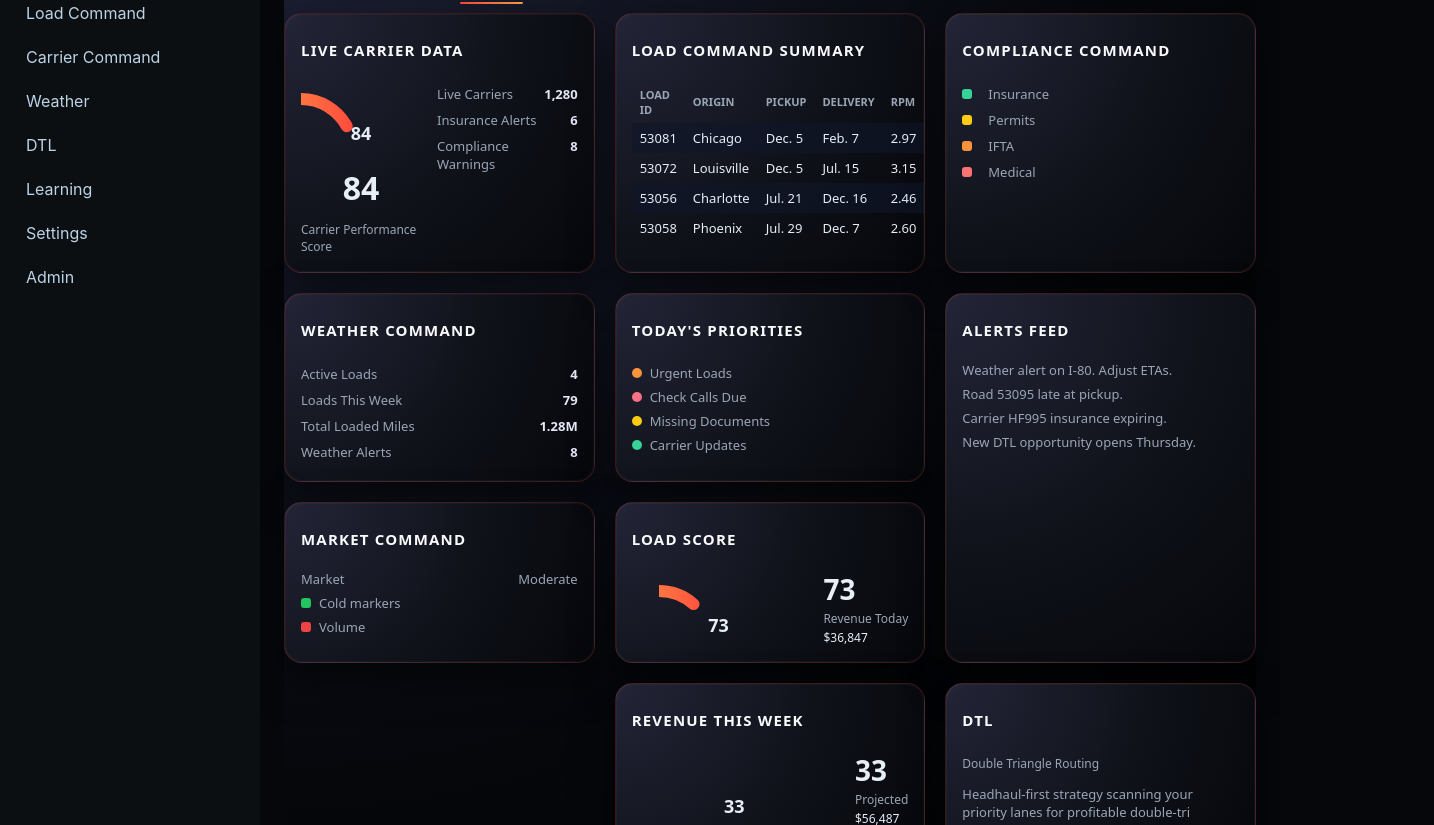
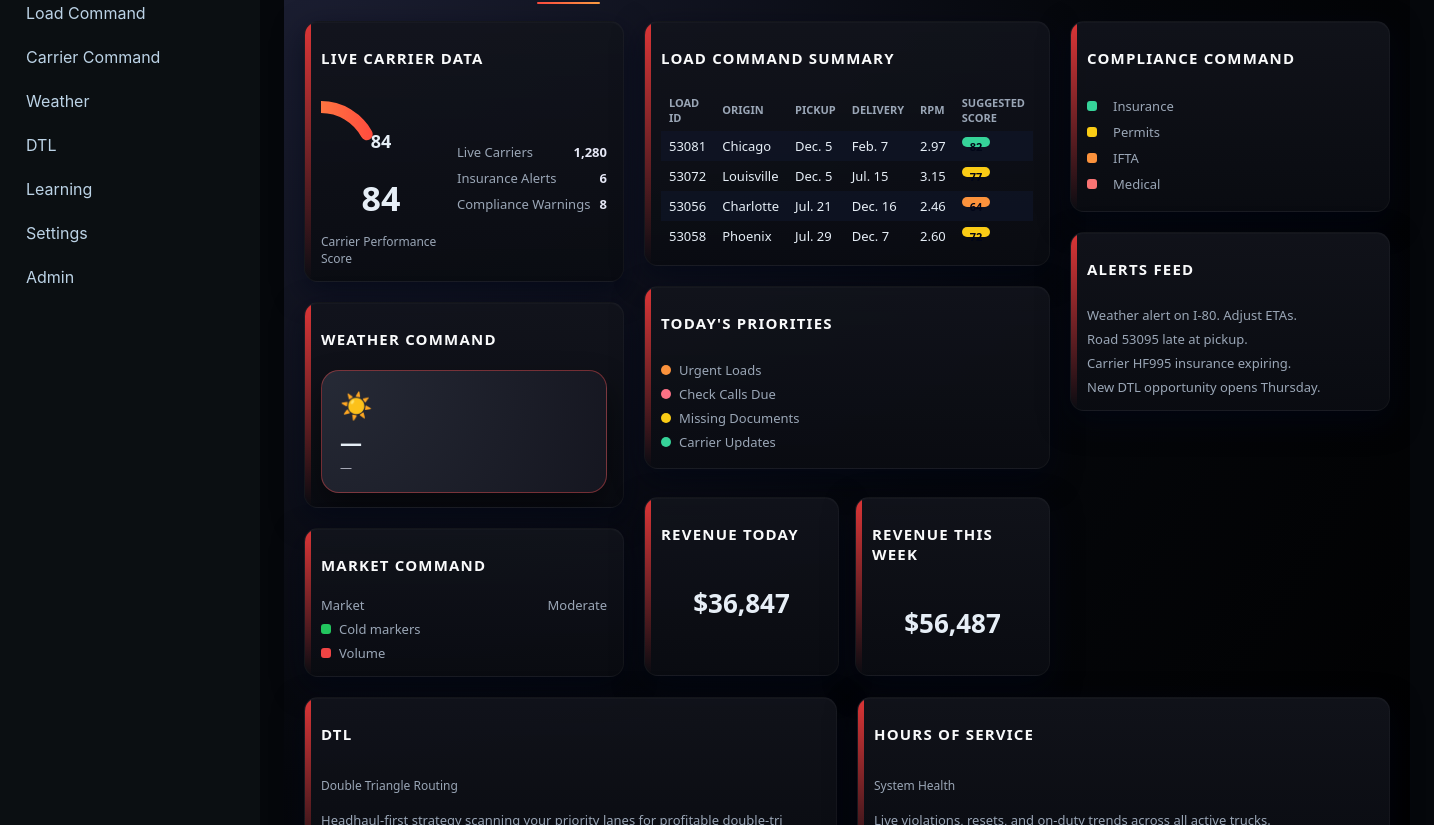
Before and after one commit to Moven25/moven-command-center, a React (Vite) app: page / in a window 1280 px wide. Shown: the part 135-960 px from the top of the page, 1434 px wide, since content can reach past the window. Built offline with nearby package versions, Linux system fonts and the light colour scheme.

Commit message:
Finish Mission Control Option B2 layout

```diff
--- a/src/pages/Dashboard.css
+++ b/src/pages/Dashboard.css
@@ -99,42 +99,68 @@
 /* MAIN LAYOUT ----------------------------------------------------- */
 
 .mc-main {
-  padding: 0 0 28px;
+  padding: 8px 20px 28px;
 }
 
 .mc-grid {
   display: grid;
-  grid-template-columns: 1fr 1fr 1fr;
-  grid-auto-rows: minmax(120px, auto);
+  grid-template-columns: 320px 1fr 320px;
+  grid-auto-rows: minmax(140px, auto);
   gap: 20px;
   width: 100%;
   max-width: 1800px;
   margin: 0 auto;
+  align-items: start;
+}
+
+.mc-column {
+  display: flex;
+  flex-direction: column;
+  gap: 20px;
+}
+
+.mc-column-left {
+  grid-column: 1;
+}
+
+.mc-column-center {
+  grid-column: 2;
+}
+
+.mc-column-right {
+  grid-column: 3;
 }
 
 /* CARDS ----------------------------------------------------------- */
 
 .mc-card {
-  background: radial-gradient(circle at top left, #232538 0, #10121a 55%, #05070b 100%);
-  border-radius: 18px;
-  border: 1px solid var(--mc-border-soft);
-  box-shadow: 0 16px 40px rgba(0, 0, 0, 0.5);
-  padding: 14px 16px 16px;
+  background: linear-gradient(180deg, rgba(18,20,28,0.9), rgba(10,12,18,0.95));
+  border-radius: 14px;
+  border: 1px solid rgba(255, 255, 255, 0.04);
+  box-shadow: 0 10px 30px rgba(2,6,23,0.6), inset 0 1px 0 rgba(255,255,255,0.02);
+  padding: 14px 16px;
   position: relative;
   overflow: hidden;
+  display: flex;
+  flex-direction: column;
 }
 
-.mc-card::before {
+.mc-card::after {
   content: "";
   position: absolute;
-  inset: 0;
-  border-radius: inherit;
-  border: 1px solid rgba(255, 255, 255, 0.03);
+  left: 0;
+  top: 0;
+  bottom: 0;
+  width: 6px;
+  background: linear-gradient(180deg, var(--mc-border), rgba(255,255,255,0));
+  border-top-left-radius: 14px;
+  border-bottom-left-radius: 14px;
+  opacity: 0.85;
   pointer-events: none;
 }
 
 .mc-card--tall {
-  grid-row: span 2;
+  min-height: 320px;
 }
 
 .mc-card-header {
@@ -153,71 +179,29 @@
 
 /* GRID AREAS (approximate to mockup) ------------------------------ */
 
-.mc-card-live {
-  grid-column: 1;
-  grid-row: 1 / span 2;
-}
-
-.mc-card-weather {
-  grid-column: 1;
-  grid-row: 3;
-}
-
-.mc-card-market {
-  grid-column: 1;
-  grid-row: 4;
-}
-
-.mc-card-load-summary {
-  grid-column: 2;
-  grid-row: 1 / span 2;
-}
-
-.mc-card-priorities {
-  grid-column: 2;
-  grid-row: 3;
-}
-
-.mc-card-load-score {
-  grid-column: 2;
-  grid-row: 4;
-}
-
-.mc-card-revenue-week {
-  grid-column: 2;
-  grid-row: 5;
-}
-
-.mc-card-compliance {
-  grid-column: 3;
-  grid-row: 1 / span 2;
-}
-
-.mc-card-alerts {
-  grid-column: 3;
-  grid-row: 3 / span 2;
-}
-
-.mc-card-dtl {
-  grid-column: 3;
-  grid-row: 5;
-}
-
-.mc-card-hos {
-  grid-column: 3;
-  grid-row: 6;
-}
+.mc-card--carrier { }
+.mc-card--weather { }
+.mc-card--market { }
+.mc-card--load-summary { }
+.mc-card--priorities { }
+.mc-card--revenue-today { }
+.mc-card--revenue-week { }
+.mc-card--compliance { }
+.mc-card--alerts { }
+.mc-card-dtl { }
+.mc-card-hos { }
 
 /* LIVE CARRIER ---------------------------------------------------- */
 
 .mc-live-body {
   display: flex;
   gap: 16px;
+  align-items: center;
 }
 
 .mc-live-gauge {
   position: relative;
-  width: 150px;
+  width: 170px;
   display: flex;
   flex-direction: column;
   align-items: center;
@@ -226,12 +210,13 @@
 .mc-live-score {
   position: absolute;
   bottom: 46px;
-  font-size: 32px;
-  font-weight: 700;
+  font-size: 34px;
+  font-weight: 800;
+  color: var(--mc-text);
 }
 
 .mc-live-label {
-  margin-top: 70px;
+  margin-top: 74px;
   font-size: 12px;
   color: var(--mc-muted);
 }
@@ -481,6 +466,35 @@
   margin-top: 18px;
 }
 
+/* revenue row layout inside center column */
+.mc-revenue-row {
+  display: grid;
+  grid-template-columns: 1fr 1fr;
+  gap: 16px;
+  margin-top: 8px;
+}
+
+.mc-revenue-centered {
+  display: flex;
+  align-items: center;
+  justify-content: center;
+  padding: 20px 8px;
+}
+
+.mc-revenue-amount {
+  font-size: 26px;
+  font-weight: 800;
+}
+
+/* subgrid for smaller cards */
+.mc-subgrid {
+  display: grid;
+  grid-template-columns: 1fr 1fr;
+  gap: 20px;
+  max-width: 1800px;
+  margin: 20px auto 0;
+}
+
 .mc-footer-btn {
   border-radius: 999px;
   border: 1px solid rgba(148, 163, 184, 0.7);
--- a/src/pages/Dashboard.jsx
+++ b/src/pages/Dashboard.jsx
@@ -104,11 +104,10 @@ const Dashboard = () => {
       <main className="mc-main">
         <section className="mc-grid">
 
-          {/* LEFT COLUMN -------------------------------------------------- */}
-          <article className="mc-card mc-card--tall mc-card-live">
-            <header className="mc-card-header">
-              <h2>Live Carrier Data</h2>
-            </header>
+          {/* LEFT COLUMN */}
+          <div className="mc-column mc-column-left">
+            <section className="mc-card mc-card--carrier">
+              <header className="mc-card-header"><h2>Live Carrier Data</h2></header>
               <div className="mc-live-body">
                 <div className="mc-live-gauge">
                   <Gauge value={carrierScore} max={100} />
@@ -130,36 +129,15 @@ const Dashboard = () => {
                   </li>
                 </ul>
               </div>
-          </article>
+            </section>
 
-          <article className="mc-card mc-card-weather">
-            <header className="mc-card-header">
-              <h2>Weather Command</h2>
-            </header>
-            <ul className="mc-metric-list">
-              <li>
-                <span>Active Loads</span>
-                <strong>{activeLoads}</strong>
-              </li>
-              <li>
-                <span>Loads This Week</span>
-                <strong>{loadsThisWeek}</strong>
-              </li>
-              <li>
-                <span>Total Loaded Miles</span>
-                <strong>{totalMiles}</strong>
-              </li>
-              <li>
-                <span>Weather Alerts</span>
-                <strong>{weatherAlerts}</strong>
-              </li>
-            </ul>
-          </article>
+            <section className="mc-card mc-card--weather">
+              <header className="mc-card-header"><h2>Weather Command</h2></header>
+              <WeatherMini />
+            </section>
 
-          <article className="mc-card mc-card-market">
-            <header className="mc-card-header">
-              <h2>Market Command</h2>
-            </header>
+            <section className="mc-card mc-card--market">
+              <header className="mc-card-header"><h2>Market Command</h2></header>
               <div className="mc-market-body">
                 <div className="mc-market-row">
                   <span className="mc-market-label">Market</span>
@@ -174,13 +152,13 @@ const Dashboard = () => {
                   <span>Volume</span>
                 </div>
               </div>
-          </article>
+            </section>
+          </div>
 
-          {/* CENTER COLUMN ------------------------------------------------ */}
-          <article className="mc-card mc-card--tall mc-card-load-summary">
-            <header className="mc-card-header">
-              <h2>Load Command Summary</h2>
-            </header>
+          {/* CENTER COLUMN */}
+          <div className="mc-column mc-column-center">
+            <section className="mc-card mc-card--load-summary">
+              <header className="mc-card-header"><h2>Load Command Summary</h2></header>
               <table className="mc-table">
                 <thead>
                   <tr>
@@ -209,103 +187,67 @@ const Dashboard = () => {
                   ))}
                 </tbody>
               </table>
-          </article>
+            </section>
 
-          <article className="mc-card mc-card-priorities">
-            <header className="mc-card-header">
-              <h2>Today's Priorities</h2>
-            </header>
+            <section className="mc-card mc-card--priorities">
+              <header className="mc-card-header"><h2>Today's Priorities</h2></header>
               <ul className="mc-priority-list">
                 <li><span className="mc-dot mc-dot--orange" />Urgent Loads</li>
                 <li><span className="mc-dot mc-dot--pink" />Check Calls Due</li>
                 <li><span className="mc-dot mc-dot--yellow" />Missing Documents</li>
                 <li><span className="mc-dot mc-dot--green" />Carrier Updates</li>
               </ul>
-          </article>
+            </section>
 
-          <article className="mc-card mc-card-load-score">
-            <header className="mc-card-header">
-              <h2>Load Score</h2>
-            </header>
-            <div className="mc-gauge-row">
-              <Gauge value={loadScore} max={100} />
-              <div className="mc-gauge-metrics">
-                <div className="mc-gauge-value">{loadScore}</div>
-                <div className="mc-gauge-caption">Revenue Today</div>
-                <div className="mc-gauge-subcaption">{formatCurrency(revenueToday)}</div>
+            <div className="mc-revenue-row">
+              <section className="mc-card mc-card--revenue-today">
+                <header className="mc-card-header"><h2>Revenue Today</h2></header>
+                <div className="mc-card-body mc-revenue-centered">
+                  <div className="mc-revenue-amount">{formatCurrency(revenueToday)}</div>
+                </div>
+              </section>
+
+              <section className="mc-card mc-card--revenue-week">
+                <header className="mc-card-header"><h2>Revenue This Week</h2></header>
+                <div className="mc-card-body mc-revenue-centered">
+                  <div className="mc-revenue-amount">{formatCurrency(revenueThisWeek)}</div>
+                </div>
+              </section>
             </div>
           </div>
-          </article>
 
-          <article className="mc-card mc-card-revenue-week">
-            <header className="mc-card-header">
-              <h2>Revenue This Week</h2>
-            </header>
-            <div className="mc-gauge-row">
-              <Gauge value={33} max={100} />
-              <div className="mc-gauge-metrics">
-                <div className="mc-gauge-value">33</div>
-                <div className="mc-gauge-caption">Projected</div>
-                <div className="mc-gauge-subcaption">
-                  {formatCurrency(revenueThisWeek)}
+          {/* RIGHT COLUMN */}
+          <div className="mc-column mc-column-right">
+            <section className="mc-card mc-card--compliance">
+              <header className="mc-card-header"><h2>Compliance Command</h2></header>
+              <ul className="mc-compliance-list">
+                <li><span className="mc-pill mc-pill--green" /> Insurance</li>
+                <li><span className="mc-pill mc-pill--yellow" /> Permits</li>
+                <li><span className="mc-pill mc-pill--orange" /> IFTA</li>
+                <li><span className="mc-pill mc-pill--red" /> Medical</li>
+              </ul>
+            </section>
+
+            <section className="mc-card mc-card--alerts">
+              <header className="mc-card-header"><h2>Alerts Feed</h2></header>
+              <Alerts items={alerts} />
+            </section>
           </div>
-              </div>
-            </div>
-          </article>
+        </section>
 
-          {/* RIGHT COLUMN ------------------------------------------------- */}
-          <article className="mc-card mc-card--tall mc-card-compliance">
-            <header className="mc-card-header">
-              <h2>Compliance Command</h2>
-            </header>
-            <ul className="mc-compliance-list">
-              <li>
-                <span className="mc-pill mc-pill--green" /> Insurance
-              </li>
-              <li>
-                <span className="mc-pill mc-pill--yellow" /> Permits
-              </li>
-              <li>
-                <span className="mc-pill mc-pill--orange" /> IFTA
-              </li>
-              <li>
-                <span className="mc-pill mc-pill--red" /> Medical
-              </li>
-            </ul>
-          </article>
+        {/* SUB ROW: DTL & HOS left as compact cards below main grid */}
+        <section className="mc-subgrid">
+          <section className="mc-card mc-card-dtl">
+            <header className="mc-card-header"><h2>DTL</h2></header>
+            <p className="mc-small-label">Double Triangle Routing</p>
+            <p className="mc-small-copy">Headhaul-first strategy scanning your priority lanes for profitable double-tri options this week.</p>
+          </section>
 
-          <article className="mc-card mc-card--tall mc-card-alerts">
-            <header className="mc-card-header">
-              <h2>Alerts Feed</h2>
-            </header>
-            <ul className="mc-alerts-list">
-              {alerts.map((a, i) => (
-                <li key={i}>{a}</li>
-              ))}
-            </ul>
-          </article>
-
-          <article className="mc-card mc-card-dtl">
-            <header className="mc-card-header">
-              <h2>DTL</h2>
-            </header>
-            <p className="mc-small-label">Double Triangle Routing</p>
-            <p className="mc-small-copy">
-              Headhaul-first strategy scanning your priority lanes for
-              profitable double-tri options this week.
-            </p>
-          </article>
-
-          <article className="mc-card mc-card-hos">
-            <header className="mc-card-header">
-              <h2>Hours of Service</h2>
-            </header>
+          <section className="mc-card mc-card-hos">
+            <header className="mc-card-header"><h2>Hours of Service</h2></header>
             <p className="mc-small-label">System Health</p>
-            <p className="mc-small-copy">
-              Live violations, resets, and on-duty trends across all
-              active trucks.
-            </p>
-          </article>
+            <p className="mc-small-copy">Live violations, resets, and on-duty trends across all active trucks.</p>
+          </section>
         </section>
 
         {/* FOOTER ACTIONS */}
@@ -314,9 +256,7 @@ const Dashboard = () => {
           <button className="mc-footer-btn">Add Load</button>
           <button className="mc-footer-btn">Run DTL Scan</button>
           <button className="mc-footer-btn">Sync Sheets</button>
-          <button className="mc-footer-btn mc-footer-btn--danger">
-            Emergency Alert
-          </button>
+          <button className="mc-footer-btn mc-footer-btn--danger">Emergency Alert</button>
         </footer>
       </main>
     </div>
```
Lines whose indentation alone changed are shown as unchanged.
